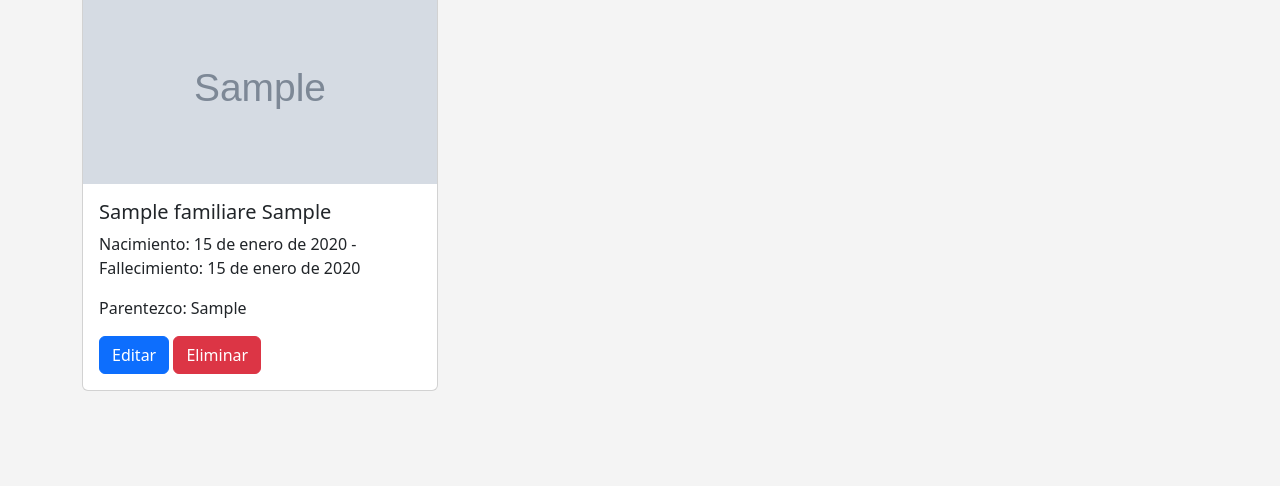
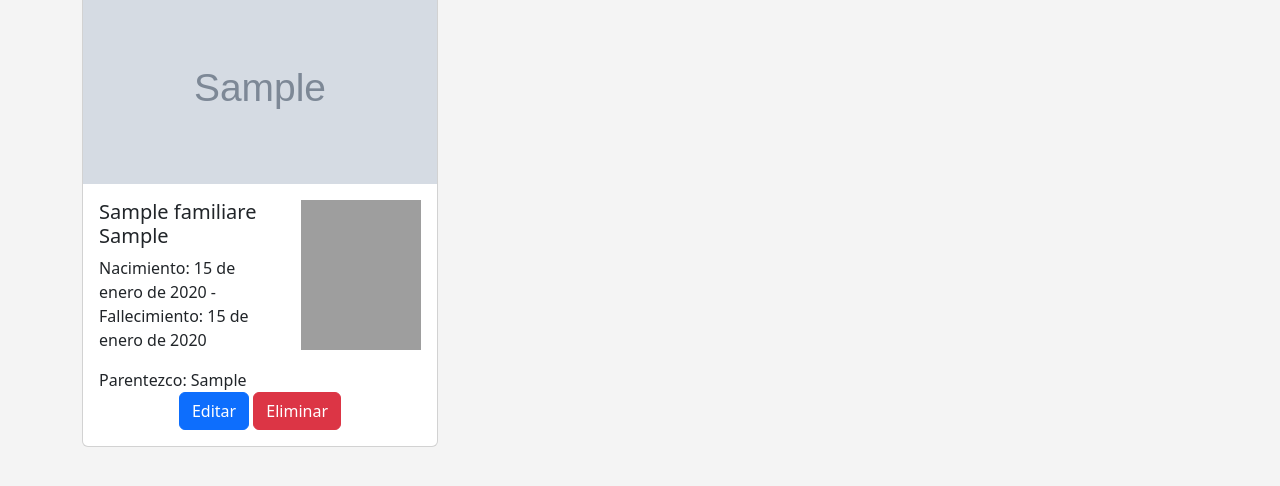
Before and after one commit to rodgonzalezv/memor.ia, a Django app: page /dashboard/list/ in a window 1280 px wide. Shown: the part 216-702 px from the top of the page. Run offline with Django 4.2, Linux system fonts and the light colour scheme; a user stored in the database is signed in; tables that the repository leaves empty hold one stand-in row (values such as "Sample post"); grey boxes marked "Sample" are stand-in pictures; some libraries are stand-ins or nearby versions; grey boxes are pictures that could not be loaded.

Commit message:
actualizacion para que se vea el qr

```diff
--- a/core/settings.py
+++ b/core/settings.py
@@ -139,7 +139,6 @@ USE_TZ = True
 USE_THOUSAND_SEPARATOR = True
 THOUSAND_SEPARATOR = '.'
 
-
 # Static files (CSS, JavaScript, Images)
 # https://docs.djangoproject.com/en/4.2/howto/static-files/
 
--- a/dashboard/urls.py
+++ b/dashboard/urls.py
@@ -2,6 +2,8 @@ from django.contrib import admin
 from django.urls import path
 from . import views
 from .views import CustomChangePasswordView
+from django.conf import settings
+from django.conf.urls.static import static
 
 app_name = 'dashboard'
 
@@ -14,4 +16,4 @@ urlpatterns = [
     path('userLogout', views.userLogout, name='userLogout'),
     path('user_profile', views.user_profile, name='user_profile'),
     path('cambiaPass', CustomChangePasswordView.as_view(), name='cambiaPass'),
-]
+] + static(settings.MEDIA_URL, document_root=settings.MEDIA_ROOT)
--- a/dashboard/views.py
+++ b/dashboard/views.py
@@ -18,6 +18,14 @@ def dashboard_home(request):
     return render(request, 'dashboard/dashboard_home.html', {'familiares': familiares})
 
 @login_required
+def list_familiares(request):
+    familiares = Familiares.objects.filter(user=request.user)
+    context = {
+        'familiares': familiares,
+        'MEDIA_URL': settings.MEDIA_URL,
+    }
+    return render(request, 'dashboard/list_familiares.html', context)
+
 def list_familiares(request):
     familiares = Familiares.objects.filter(user=request.user)
     return render(request, 'dashboard/list_familiares.html', {'familiares': familiares})
--- a/static/dashboard/css/dashboard.css
+++ b/static/dashboard/css/dashboard.css
@@ -12,3 +12,8 @@ body {
 .navbar {
     margin-bottom: 20px;
 }
+
+.small-qr {
+    width: 50px;
+    height: 50px;
+}
--- a/templates/dashboard/list_familiares.html
+++ b/templates/dashboard/list_familiares.html
@@ -11,11 +11,24 @@
                     <img src="{{ familiar.avatar_picture.url }}" class="card-img-top" alt="Familiar Image">
                 </a>
                 <div class="card-body">
-                    <h5 class="card-title">{{ familiar.nombre_familiar }} {{ familiar.apellidos_familiar }}</h5>
-                    <p class="card-text">Nacimiento: {{ familiar.fecha_nacimiento }} - Fallecimiento: {{ familiar.fecha_deceso }}</p>
-                    <p class="card-text">Parentezco: {{ familiar.parentezco }}</p>
-                    <a href="{% url 'carousel:edit_familiar' familiar.id_familiar %}" class="btn btn-primary">Editar</a>
-                    <a href="{% url 'carousel:remove_familiar' familiar.id_familiar %}" class="btn btn-danger">Eliminar</a>
+                    <div class="row">
+                        <div class="col-md-7">
+                            <h5 class="card-title">{{ familiar.nombre_familiar }} {{ familiar.apellidos_familiar }}</h5>
+                            <p class="card-text">Nacimiento: {{ familiar.fecha_nacimiento }} - Fallecimiento: {{ familiar.fecha_deceso }}</p>
+                            <p class="card-text">Parentezco: {{ familiar.parentezco }}</p>
+                        </div>
+                        <div class="col-md-5 text-center">
+                            <a href="{% url 'carousel:carousel_home' familiar.id_familiar %}" target="_blank">
+                                <img src="../../media/qrcodes/{{ familiar.unique_hash }}.png" class="img-fluid small-qr" alt="QR Code" style="width: 150px; height: 150px;">
+                            </a>
+                        </div>
+                    </div>
+                    <div class="row">
+                        <div class="col-md-12 text-center">
+                            <a href="{% url 'carousel:edit_familiar' familiar.id_familiar %}" class="btn btn-primary">Editar</a>
+                            <a href="{% url 'carousel:remove_familiar' familiar.id_familiar %}" class="btn btn-danger">Eliminar</a>
+                        </div>
+                    </div>
                 </div>
             </div>
         </div>
```
Also changed, not shown: requirements.txt (+15 -22 lines), media/familiares_images/1657_l_krQe0Iw.png (added), media/familiares_images/67eb7e8c-b211-4e12-9794-68cb0f240b2b.jpeg (added), media/familiares_images/api.jpg (added), media/qrcodes/2q9rV83c61.png (added), media/qrcodes/7swqUi7zhh.png (added), media/qrcodes/DekF0xXFm8.png (added).
